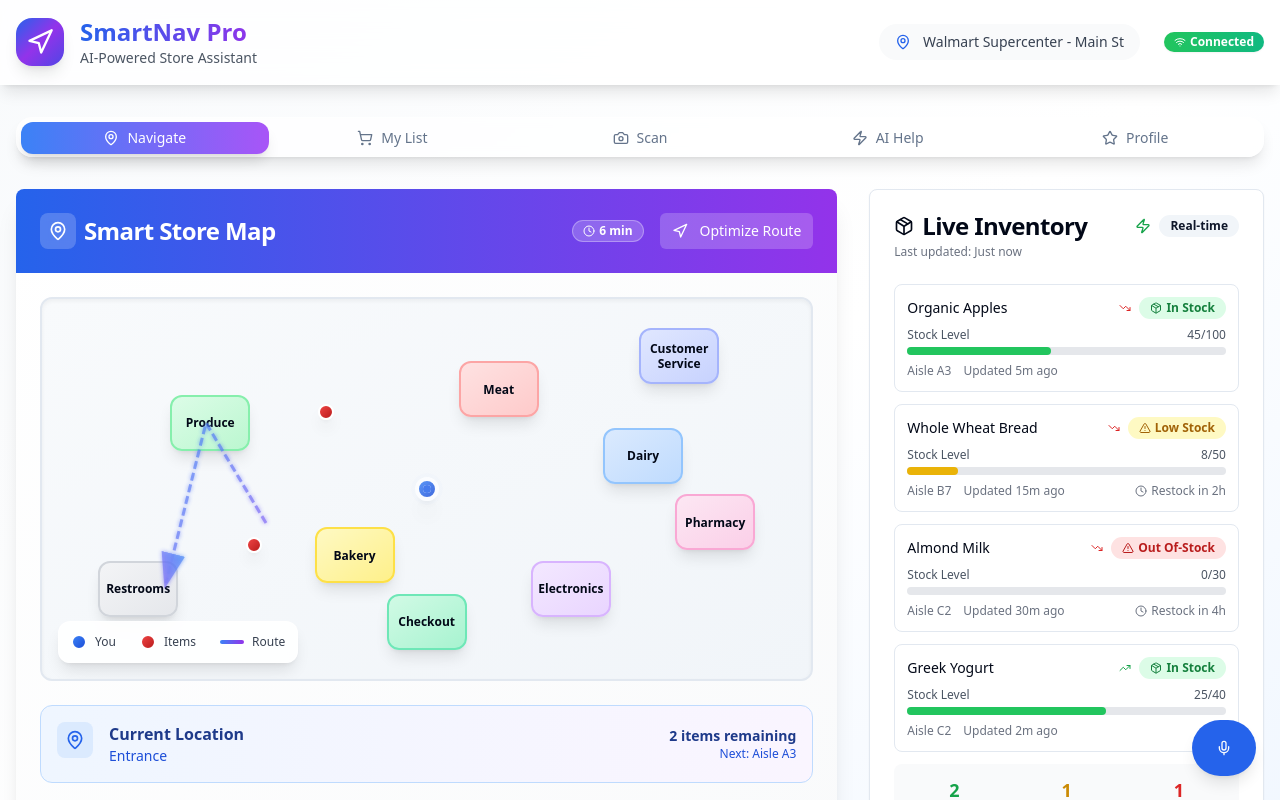
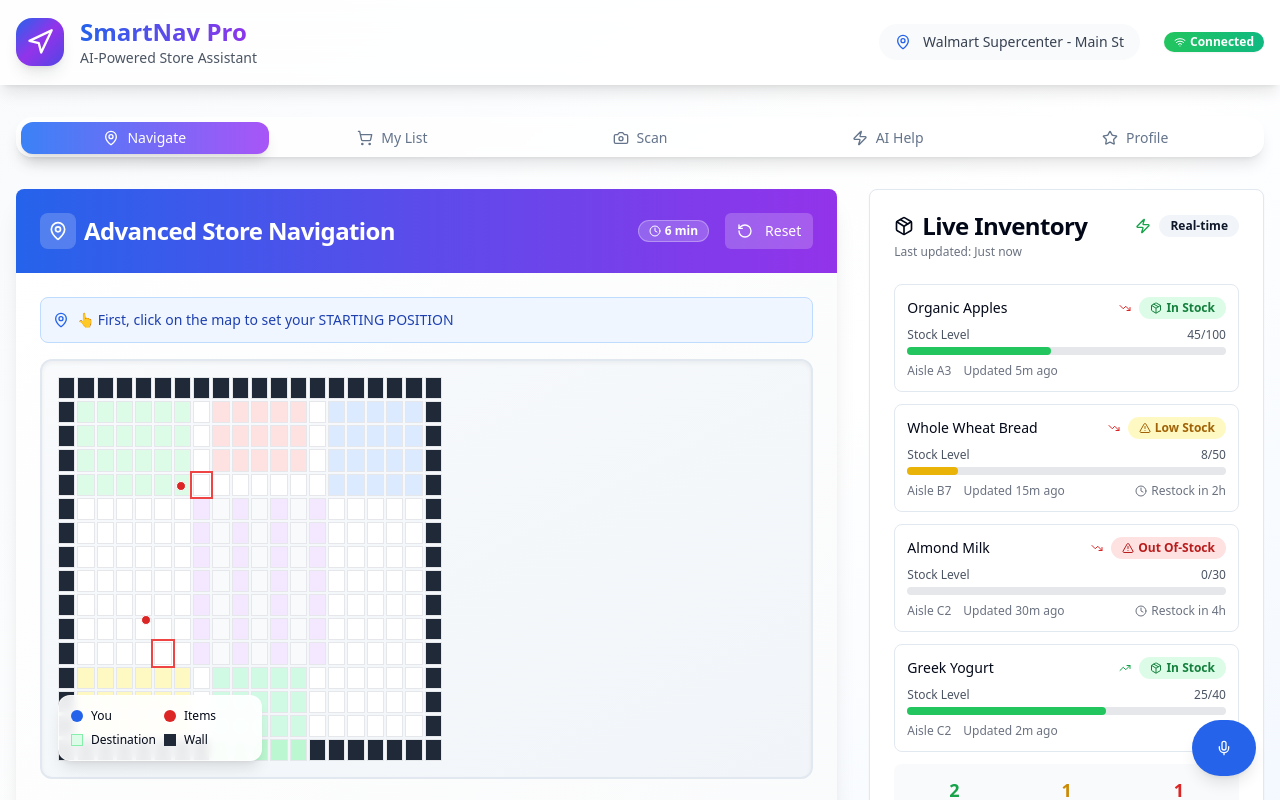
Before and after one commit to Sukhman15/SmartNav, a React (Vite) app: page / in a window 1280 px wide. Shown: the top 800 px of the page. Built offline with nearby package versions, Linux system fonts and the light colour scheme.

Commit message:
Implement advanced interactive store map with grid-based navigation
Co-authored-by: sukhmansaini3333 <sukhmansaini3333@gmail.com>

```diff
--- a/src/components/StoreMap.tsx
+++ b/src/components/StoreMap.tsx
@@ -1,9 +1,8 @@
-
 import React, { useState, useEffect } from 'react';
 import { Card, CardHeader, CardTitle, CardContent } from '@/components/ui/card';
 import { Button } from '@/components/ui/button';
 import { Badge } from '@/components/ui/badge';
-import { MapPin, Navigation, Clock, AlertCircle, Zap, Target } from 'lucide-react';
+import { MapPin, Navigation, Clock, AlertCircle, Zap, Target, RotateCcw } from 'lucide-react';
 
 interface StoreMapProps {
   currentLocation: { x: number; y: number; section: string };
@@ -12,37 +11,160 @@ interface StoreMapProps {
 }
 
 const StoreMap: React.FC<StoreMapProps> = ({ currentLocation, shoppingList, onLocationUpdate }) => {
+  const [startingPosition, setStartingPosition] = useState<{ x: number; y: number } | null>(null);
+  const [isSettingPosition, setIsSettingPosition] = useState(true);
   const [optimizedRoute, setOptimizedRoute] = useState<string[]>([]);
-  const [estimatedTime, setEstimatedTime] = useState('12 min');
+  const [estimatedTime, setEstimatedTime] = useState('0 min');
   const [isNavigating, setIsNavigating] = useState(false);
 
-  const storeLayout = {
-    aisles: ['A1', 'A2', 'A3', 'B1', 'B2', 'B3', 'B4', 'B5', 'B6', 'B7', 'C1', 'C2', 'C3'],
-    sections: {
-      'Produce': { x: 20, y: 30, color: 'bg-gradient-to-br from-green-100 to-green-200 border-green-300' },
-      'Dairy': { x: 80, y: 40, color: 'bg-gradient-to-br from-blue-100 to-blue-200 border-blue-300' },
-      'Meat': { x: 60, y: 20, color: 'bg-gradient-to-br from-red-100 to-red-200 border-red-300' },
-      'Bakery': { x: 40, y: 70, color: 'bg-gradient-to-br from-yellow-100 to-yellow-200 border-yellow-300' },
-      'Electronics': { x: 70, y: 80, color: 'bg-gradient-to-br from-purple-100 to-purple-200 border-purple-300' },
-      'Pharmacy': { x: 90, y: 60, color: 'bg-gradient-to-br from-pink-100 to-pink-200 border-pink-300' },
-      'Restrooms': { x: 10, y: 80, color: 'bg-gradient-to-br from-gray-100 to-gray-200 border-gray-300' },
-      'Checkout': { x: 50, y: 90, color: 'bg-gradient-to-br from-emerald-100 to-emerald-200 border-emerald-300' },
-      'Customer Service': { x: 85, y: 10, color: 'bg-gradient-to-br from-indigo-100 to-indigo-200 border-indigo-300' },
+  // Define the detailed store grid layout matching the image
+  const storeGrid = {
+    rows: 16,
+    cols: 20,
+    // Define different sections of the store
+    layout: generateStoreLayout()
+  };
+
+  function generateStoreLayout() {
+    const layout = Array(16).fill(null).map(() => Array(20).fill('floor'));
+
+    // Entrance area (bottom)
+    for (let col = 8; col <= 12; col++) {
+      layout[15][col] = 'entrance';
+    }
+
+    // Produce section (left side)
+    for (let row = 1; row <= 4; row++) {
+      for (let col = 1; col <= 6; col++) {
+        layout[row][col] = 'produce';
+      }
+    }
+
+    // Dairy section (right side)
+    for (let row = 1; row <= 4; row++) {
+      for (let col = 14; col <= 18; col++) {
+        layout[row][col] = 'dairy';
+      }
+    }
+
+    // Meat section (top center)
+    for (let row = 1; row <= 3; row++) {
+      for (let col = 8; col <= 12; col++) {
+        layout[row][col] = 'meat';
+      }
+    }
+
+    // Bakery section (left bottom)
+    for (let row = 12; row <= 14; row++) {
+      for (let col = 1; col <= 6; col++) {
+        layout[row][col] = 'bakery';
+      }
+    }
+
+    // Checkout lanes (bottom center)
+    for (let row = 12; row <= 14; row++) {
+      for (let col = 8; col <= 12; col++) {
+        layout[row][col] = 'checkout';
+      }
+    }
+
+    // Aisles (vertical strips)
+    const aisleColumns = [7, 9, 11, 13];
+    for (let col of aisleColumns) {
+      for (let row = 5; row <= 11; row++) {
+        layout[row][col] = 'aisle';
+      }
+    }
+
+    // Shopping areas between aisles
+    for (let row = 5; row <= 11; row++) {
+      for (let col = 8; col <= 12; col++) {
+        if (!aisleColumns.includes(col)) {
+          layout[row][col] = 'shopping';
+        }
+      }
+    }
+
+    // Walls
+    for (let col = 0; col < 20; col++) {
+      layout[0][col] = 'wall';
+      if (col < 8 || col > 12) {
+        layout[15][col] = 'wall';
+      }
+    }
+    for (let row = 0; row < 16; row++) {
+      layout[row][0] = 'wall';
+      layout[row][19] = 'wall';
+    }
+
+    return layout;
+  }
+
+  const getCellStyle = (cellType: string, row: number, col: number) => {
+    const isCurrentPosition = startingPosition &&
+      Math.floor(startingPosition.x / 5) === col &&
+      Math.floor(startingPosition.y / 6.25) === row;
+
+    const isDestination = optimizedRoute.some(aisle => {
+      const coords = getAisleCoordinates(aisle);
+      return Math.floor(coords.x / 5) === col && Math.floor(coords.y / 6.25) === row;
+    });
+
+    let baseStyle = 'w-full h-full border border-gray-200 transition-all duration-200 cursor-pointer hover:scale-105';
+
+    if (isCurrentPosition) {
+      baseStyle += ' ring-2 ring-blue-500 ring-offset-1';
+    }
+
+    if (isDestination) {
+      baseStyle += ' ring-2 ring-red-500 ring-offset-1 animate-pulse';
+    }
+
+    switch (cellType) {
+      case 'wall':
+        return baseStyle + ' bg-gray-800';
+      case 'entrance':
+        return baseStyle + ' bg-green-200 hover:bg-green-300';
+      case 'produce':
+        return baseStyle + ' bg-green-100 hover:bg-green-200';
+      case 'dairy':
+        return baseStyle + ' bg-blue-100 hover:bg-blue-200';
+      case 'meat':
+        return baseStyle + ' bg-red-100 hover:bg-red-200';
+      case 'bakery':
+        return baseStyle + ' bg-yellow-100 hover:bg-yellow-200';
+      case 'checkout':
+        return baseStyle + ' bg-emerald-100 hover:bg-emerald-200';
+      case 'aisle':
+        return baseStyle + ' bg-purple-100 hover:bg-purple-200';
+      case 'shopping':
+        return baseStyle + ' bg-gray-50 hover:bg-gray-100';
+      default:
+        return baseStyle + ' bg-white hover:bg-gray-50';
+    }
+  };
+
+  const handleCellClick = (row: number, col: number) => {
+    if (isSettingPosition && storeGrid.layout[row][col] !== 'wall') {
+      const x = col * 5; // Convert grid to percentage
+      const y = row * 6.25; // Convert grid to percentage
+      setStartingPosition({ x, y });
+      onLocationUpdate({ x, y, section: `Grid ${row}-${col}` });
     }
   };
 
   const pendingItems = shoppingList.filter(item => !item.found);
 
   useEffect(() => {
-    // Optimize route based on store layout
+    if (pendingItems.length > 0) {
       const routes = pendingItems.map(item => item.aisle);
       const optimized = optimizeRoute(routes);
       setOptimizedRoute(optimized);
       setEstimatedTime(`${Math.ceil(optimized.length * 1.5 + 3)} min`);
+    }
   }, [shoppingList]);
 
   const optimizeRoute = (aisles: string[]): string[] => {
-    // Simple optimization: group by section and sort
     return aisles.sort((a, b) => {
       const aSection = a.charAt(0);
       const bSection = b.charAt(0);
@@ -51,46 +173,30 @@ const StoreMap: React.FC<StoreMapProps> = ({ currentLocation, shoppingList, onLo
     });
   };
 
-  const handleSectionClick = (section: string, coords: { x: number; y: number }) => {
-    onLocationUpdate({ ...coords, section });
-  };
-
-  const handleQuickNavigation = (destination: string) => {
-    const destinations = {
-      'Restrooms': { x: 10, y: 80, section: 'Restrooms' },
-      'Checkout': { x: 50, y: 90, section: 'Checkout Lanes' },
-      'Customer Service': { x: 85, y: 10, section: 'Customer Service' }
-    };
-
-    const dest = destinations[destination as keyof typeof destinations];
-    if (dest) {
+  const handleStartMoving = () => {
+    if (startingPosition && optimizedRoute.length > 0) {
       setIsNavigating(true);
-      onLocationUpdate(dest);
-      setTimeout(() => setIsNavigating(false), 2000);
+      setIsSettingPosition(false);
+      // Simulate navigation start
+      setTimeout(() => {
+        setIsNavigating(false);
+      }, 2000);
     }
   };
 
-  const getRoutePathData = () => {
-    if (optimizedRoute.length === 0) return '';
+  const handleRecalculatePath = () => {
+    if (pendingItems.length > 0) {
+      const routes = pendingItems.map(item => item.aisle);
+      const optimized = optimizeRoute(routes);
+      setOptimizedRoute(optimized);
+      setEstimatedTime(`${Math.ceil(optimized.length * 1.5 + 3)} min`);
+    }
+  };
 
-    const points = [currentLocation];
-    optimizedRoute.forEach(aisle => {
-      const aisleCoords = getAisleCoordinates(aisle);
-      points.push({ ...aisleCoords, section: `Aisle ${aisle}` });
-    });
-
-    let pathData = `M ${points[0].x * 4} ${points[0].y * 4}`;
-    for (let i = 1; i < points.length; i++) {
-      const prev = points[i - 1];
-      const curr = points[i];
-
-      // Create curved path for smoother navigation
-      const midX = (prev.x * 4 + curr.x * 4) / 2;
-      const midY = (prev.y * 4 + curr.y * 4) / 2;
-      pathData += ` Q ${midX} ${midY} ${curr.x * 4} ${curr.y * 4}`;
-    }
-
-    return pathData;
+  const resetStartingPosition = () => {
+    setStartingPosition(null);
+    setIsSettingPosition(true);
+    setIsNavigating(false);
   };
 
   return (
@@ -101,7 +207,7 @@ const StoreMap: React.FC<StoreMapProps> = ({ currentLocation, shoppingList, onLo
             <div className="p-2 bg-white/20 rounded-lg backdrop-blur-sm">
               <MapPin className="w-5 h-5" />
             </div>
-            <span className="font-bold">Smart Store Map</span>
+            <span className="font-bold">Advanced Store Navigation</span>
           </CardTitle>
           <div className="flex items-center space-x-4">
             <Badge variant="secondary" className="flex items-center space-x-1 bg-white/20 text-white border-white/30">
@@ -112,131 +218,130 @@ const StoreMap: React.FC<StoreMapProps> = ({ currentLocation, shoppingList, onLo
               size="sm"
               variant="secondary"
               className="bg-white/20 hover:bg-white/30 text-white border-white/30"
-              onClick={() => setOptimizedRoute(optimizeRoute(pendingItems.map(item => item.aisle)))}
+              onClick={resetStartingPosition}
             >
-              <Navigation className="w-4 h-4 mr-1" />
-              Optimize Route
+              <RotateCcw className="w-4 h-4 mr-1" />
+              Reset
             </Button>
           </div>
         </div>
       </CardHeader>
 
       <CardContent className="p-6">
-        <div className="relative bg-gradient-to-br from-slate-50 to-slate-100 rounded-xl p-6 h-96 overflow-hidden border-2 border-slate-200 shadow-inner">
-          {/* Store Layout */}
-          <div className="relative w-full h-full">
-            {/* Sections */}
-            {Object.entries(storeLayout.sections).map(([name, { x, y, color }]) => (
+        {/* Instructions */}
+        {isSettingPosition && (
+          <div className="mb-4 p-3 bg-blue-50 border border-blue-200 rounded-lg">
+            <div className="flex items-center space-x-2">
+              <MapPin className="w-4 h-4 text-blue-600" />
+              <span className="text-sm font-medium text-blue-800">
+                👆 First, click on the map to set your STARTING POSITION
+              </span>
+            </div>
+          </div>
+        )}
+
+        {/* Store Grid Map */}
+        <div className="relative bg-gradient-to-br from-slate-50 to-slate-100 rounded-xl p-4 border-2 border-slate-200 shadow-inner mb-6">
+          <div className="grid grid-cols-20 gap-0.5 aspect-square max-h-96">
+            {storeGrid.layout.map((row, rowIndex) =>
+              row.map((cell, colIndex) => (
                 <div
-                key={name}
-                className={`absolute w-20 h-14 ${color} rounded-xl border-2 cursor-pointer hover:scale-105 transition-all duration-300 shadow-lg hover:shadow-xl flex items-center justify-center text-xs font-bold backdrop-blur-sm`}
-                style={{ left: `${x}%`, top: `${y}%`, transform: 'translate(-50%, -50%)' }}
-                onClick={() => handleSectionClick(name, { x, y })}
-              >
-                <span className="text-center leading-tight">{name}</span>
+                  key={`${rowIndex}-${colIndex}`}
+                  className={getCellStyle(cell, rowIndex, colIndex)}
+                  onClick={() => handleCellClick(rowIndex, colIndex)}
+                  title={`${cell} (${rowIndex}, ${colIndex})`}
+                />
+              ))
+            )}
           </div>
-            ))}
 
-            {/* Current Location */}
+          {/* Current Position Marker */}
+          {startingPosition && (
             <div
-              className="absolute w-6 h-6 bg-gradient-to-br from-blue-500 to-blue-700 rounded-full border-4 border-white shadow-xl z-20 animate-pulse"
+              className="absolute w-3 h-3 bg-blue-600 rounded-full border-2 border-white shadow-lg z-20 animate-pulse"
               style={{
-                left: `${currentLocation.x}%`,
-                top: `${currentLocation.y}%`,
+                left: `${16 + (startingPosition.x / 100) * (384 - 32)}px`,
+                top: `${16 + (startingPosition.y / 100) * (384 - 32)}px`,
                 transform: 'translate(-50%, -50%)'
               }}
-            >
-              <div className="absolute inset-0 bg-blue-500 rounded-full animate-ping opacity-75"></div>
-              <div className="absolute inset-1 bg-white rounded-full flex items-center justify-center">
-                <div className="w-2 h-2 bg-blue-600 rounded-full"></div>
-              </div>
-            </div>
+            />
+          )}
 
-            {/* Shopping List Items */}
+          {/* Shopping Items Markers */}
           {pendingItems.map((item, index) => {
             const aisleCoords = getAisleCoordinates(item.aisle);
             return (
               <div
                 key={item.id}
-                  className="absolute w-4 h-4 bg-gradient-to-br from-red-500 to-red-700 rounded-full border-2 border-white shadow-lg z-10 animate-bounce"
+                className="absolute w-2.5 h-2.5 bg-red-600 rounded-full border border-white shadow-lg z-10"
                 style={{
-                    left: `${aisleCoords.x}%`,
-                    top: `${aisleCoords.y}%`,
-                    transform: 'translate(-50%, -50%)',
-                    animationDelay: `${index * 0.2}s`
+                  left: `${16 + (aisleCoords.x / 100) * (384 - 32)}px`,
+                  top: `${16 + (aisleCoords.y / 100) * (384 - 32)}px`,
+                  transform: 'translate(-50%, -50%)'
                 }}
                 title={item.name}
-                >
-                  <div className="absolute -top-6 left-1/2 transform -translate-x-1/2 bg-black/80 text-white text-xs px-2 py-1 rounded whitespace-nowrap opacity-0 hover:opacity-100 transition-opacity">
-                    {item.name}
-                  </div>
-                </div>
+              />
             );
           })}
 
-            {/* Enhanced Route Path */}
-            <svg className="absolute inset-0 w-full h-full pointer-events-none z-5">
-              <defs>
-                <linearGradient id="routeGradient" x1="0%" y1="0%" x2="100%" y2="100%">
-                  <stop offset="0%" stopColor="#3b82f6" stopOpacity="0.8"/>
-                  <stop offset="100%" stopColor="#8b5cf6" stopOpacity="0.8"/>
-                </linearGradient>
-                <marker id="arrowhead" markerWidth="12" markerHeight="8"
-                  refX="10" refY="4" orient="auto" markerUnits="strokeWidth">
-                  <polygon points="0 0, 12 4, 0 8" fill="url(#routeGradient)" />
-                </marker>
-                <filter id="glow">
-                  <feGaussianBlur stdDeviation="2" result="coloredBlur"/>
-                  <feMerge>
-                    <feMergeNode in="coloredBlur"/>
-                    <feMergeNode in="SourceGraphic"/>
-                  </feMerge>
-                </filter>
-              </defs>
-              {optimizedRoute.length > 0 && (
-                <path
-                  d={getRoutePathData()}
-                  fill="none"
-                  stroke="url(#routeGradient)"
-                  strokeWidth="3"
-                  strokeDasharray="8,4"
-                  markerEnd="url(#arrowhead)"
-                  filter="url(#glow)"
-                  className="animate-pulse"
-                />
-              )}
-            </svg>
-          </div>
-
-          {/* Enhanced Legend */}
+          {/* Legend */}
           <div className="absolute bottom-4 left-4 bg-white/90 backdrop-blur-sm rounded-xl p-3 shadow-lg border border-white/50">
-            <div className="flex items-center space-x-6 text-xs font-medium">
+            <div className="grid grid-cols-2 gap-2 text-xs font-medium">
               <div className="flex items-center space-x-2">
-                <div className="w-4 h-4 bg-gradient-to-br from-blue-500 to-blue-700 rounded-full border-2 border-white"></div>
-                <span className="text-gray-700">You</span>
+                <div className="w-3 h-3 bg-blue-600 rounded-full"></div>
+                <span>You</span>
               </div>
               <div className="flex items-center space-x-2">
-                <div className="w-4 h-4 bg-gradient-to-br from-red-500 to-red-700 rounded-full border-2 border-white"></div>
-                <span className="text-gray-700">Items</span>
+                <div className="w-3 h-3 bg-red-600 rounded-full"></div>
+                <span>Items</span>
               </div>
               <div className="flex items-center space-x-2">
-                <div className="w-6 h-1 bg-gradient-to-r from-blue-500 to-purple-600 rounded"></div>
-                <span className="text-gray-700">Route</span>
+                <div className="w-3 h-3 bg-green-100 border border-green-300"></div>
+                <span>Destination</span>
+              </div>
+              <div className="flex items-center space-x-2">
+                <div className="w-3 h-3 bg-gray-800"></div>
+                <span>Wall</span>
               </div>
             </div>
           </div>
         </div>
 
-        {/* Enhanced Current Status */}
-        <div className="mt-6 p-4 bg-gradient-to-r from-blue-50 to-purple-50 rounded-xl border border-blue-200">
+        {/* Action Buttons */}
+        <div className="grid grid-cols-2 gap-4 mb-6">
+          <Button
+            className="bg-gradient-to-r from-blue-600 to-purple-600 hover:from-blue-700 hover:to-purple-700 text-white shadow-lg"
+            onClick={handleStartMoving}
+            disabled={!startingPosition || pendingItems.length === 0 || isNavigating}
+          >
+            <Navigation className="w-4 h-4 mr-2" />
+            Start Moving
+          </Button>
+
+          <Button
+            variant="outline"
+            onClick={handleRecalculatePath}
+            disabled={pendingItems.length === 0}
+          >
+            <RotateCcw className="w-4 h-4 mr-2" />
+            Recalculate Path
+          </Button>
+        </div>
+
+        {/* Current Status */}
+        <div className="p-4 bg-gradient-to-r from-blue-50 to-purple-50 rounded-xl border border-blue-200">
           <div className="flex items-center justify-between">
             <div className="flex items-start space-x-4">
               <div className="p-2 bg-blue-100 rounded-lg">
                 <MapPin className="w-5 h-5 text-blue-600" />
               </div>
               <div>
-                <p className="font-bold text-blue-900">Current Location</p>
-                <p className="text-sm text-blue-700 font-medium">{currentLocation.section}</p>
+                <p className="font-bold text-blue-900">
+                  {startingPosition ? 'Position Set' : 'Set Starting Position'}
+                </p>
+                <p className="text-sm text-blue-700 font-medium">
+                  {startingPosition ? currentLocation.section : 'Click on the map above'}
+                </p>
               </div>
             </div>
             {pendingItems.length > 0 && (
@@ -250,9 +355,9 @@ const StoreMap: React.FC<StoreMapProps> = ({ currentLocation, shoppingList, onLo
           </div>
         </div>
 
-        {/* Enhanced Quick Navigation */}
-        <div className="mt-6 grid grid-cols-1 gap-3">
-          <h3 className="font-bold text-gray-800 flex items-center space-x-2">
+        {/* Quick Navigation */}
+        <div className="mt-6">
+          <h3 className="font-bold text-gray-800 flex items-center space-x-2 mb-3">
             <Zap className="w-4 h-4 text-yellow-500" />
             <span>Quick Navigation</span>
           </h3>
@@ -280,7 +385,7 @@ const StoreMap: React.FC<StoreMapProps> = ({ currentLocation, shoppingList, onLo
             <Button
               variant="outline"
               className="flex-col space-y-1 h-auto py-3 hover:bg-purple-50 hover:border-purple-300 transition-all duration-200 group"
-              onClick={() => handleQuickNavigation('Customer Service')}
+              onClick={() => handleQuickNavigation('Help')}
               disabled={isNavigating}
             >
               <AlertCircle className="w-5 h-5 text-purple-600 group-hover:text-purple-700" />
@@ -291,16 +396,31 @@ const StoreMap: React.FC<StoreMapProps> = ({ currentLocation, shoppingList, onLo
       </CardContent>
     </Card>
   );
+
+  function handleQuickNavigation(destination: string) {
+    const destinations = {
+      'Restrooms': { x: 10, y: 80, section: 'Restrooms' },
+      'Checkout': { x: 50, y: 87, section: 'Checkout Lanes' },
+      'Help': { x: 85, y: 10, section: 'Customer Service' }
     };
 
-// Helper functions
+    const dest = destinations[destination as keyof typeof destinations];
+    if (dest) {
+      setIsNavigating(true);
+      onLocationUpdate(dest);
+      setTimeout(() => setIsNavigating(false), 2000);
+    }
+  }
+};
+
+// Helper function
 function getAisleCoordinates(aisle: string): { x: number; y: number } {
   const aisleMap: { [key: string]: { x: number; y: number } } = {
-    'A1': { x: 15, y: 25 }, 'A2': { x: 25, y: 25 }, 'A3': { x: 35, y: 25 },
-    'B1': { x: 15, y: 45 }, 'B2': { x: 25, y: 45 }, 'B3': { x: 35, y: 45 },
-    'B4': { x: 45, y: 45 }, 'B5': { x: 55, y: 45 }, 'B6': { x: 65, y: 45 },
-    'B7': { x: 75, y: 45 }, 'C1': { x: 15, y: 65 }, 'C2': { x: 25, y: 65 },
-    'C3': { x: 35, y: 65 },
+    'A1': { x: 15, y: 31 }, 'A2': { x: 25, y: 31 }, 'A3': { x: 35, y: 31 },
+    'B1': { x: 15, y: 50 }, 'B2': { x: 25, y: 50 }, 'B3': { x: 35, y: 50 },
+    'B4': { x: 45, y: 50 }, 'B5': { x: 55, y: 50 }, 'B6': { x: 65, y: 50 },
+    'B7': { x: 75, y: 50 }, 'C1': { x: 15, y: 69 }, 'C2': { x: 25, y: 69 },
+    'C3': { x: 35, y: 69 },
   };
   return aisleMap[aisle] || { x: 50, y: 50 };
 }
--- a/tailwind.config.ts
+++ b/tailwind.config.ts
@@ -63,6 +63,11 @@ export default {
 					ring: 'hsl(var(--sidebar-ring))'
 				}
 			},
+			gridTemplateColumns: {
+				'16': 'repeat(16, minmax(0, 1fr))',
+				'20': 'repeat(20, minmax(0, 1fr))',
+				'24': 'repeat(24, minmax(0, 1fr))',
+			},
 			borderRadius: {
 				lg: 'var(--radius)',
 				md: 'calc(var(--radius) - 2px)',
```
Also changed, not shown: 1 other file (tests, documents, lock files or other folders). Lines whose indentation alone changed are shown as unchanged.
